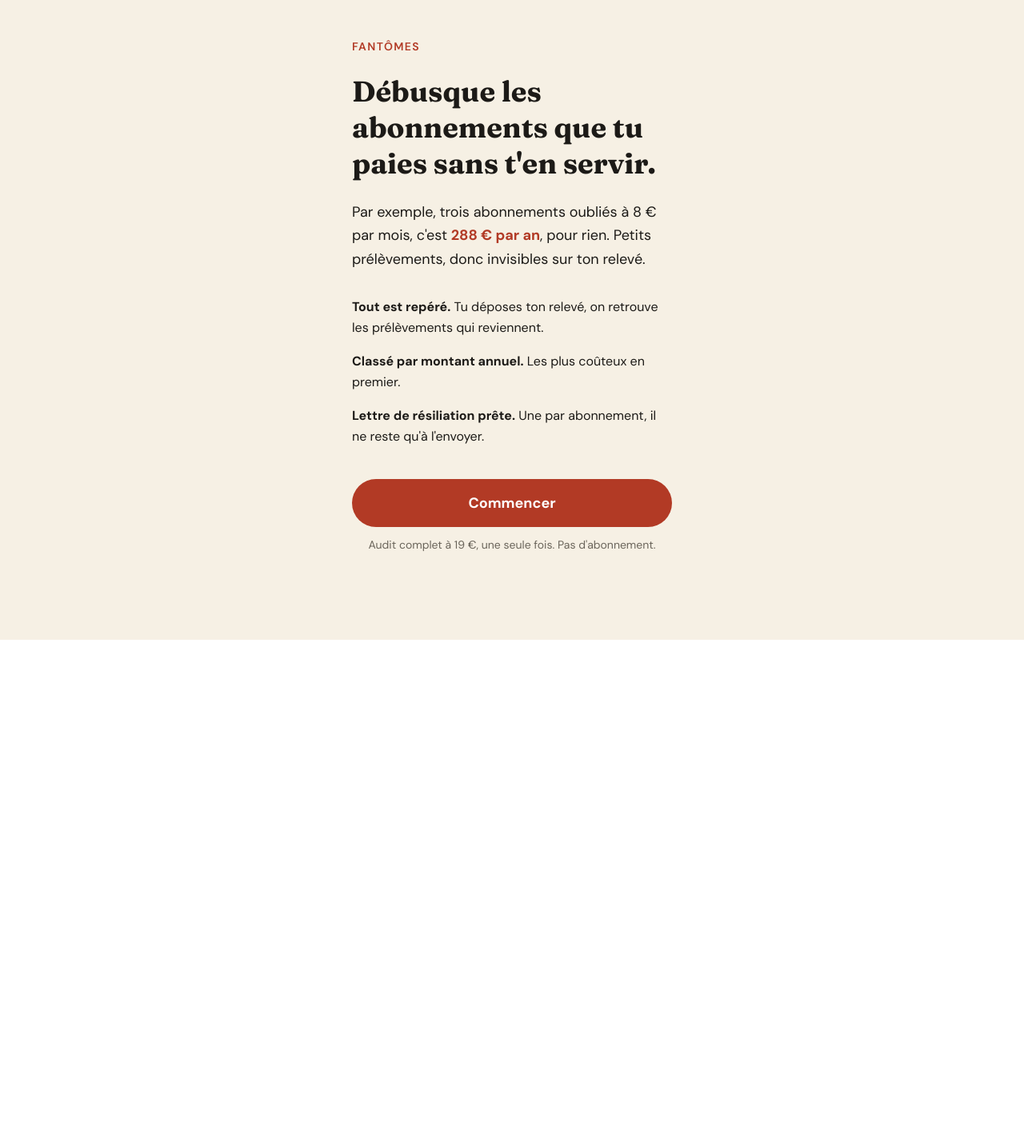
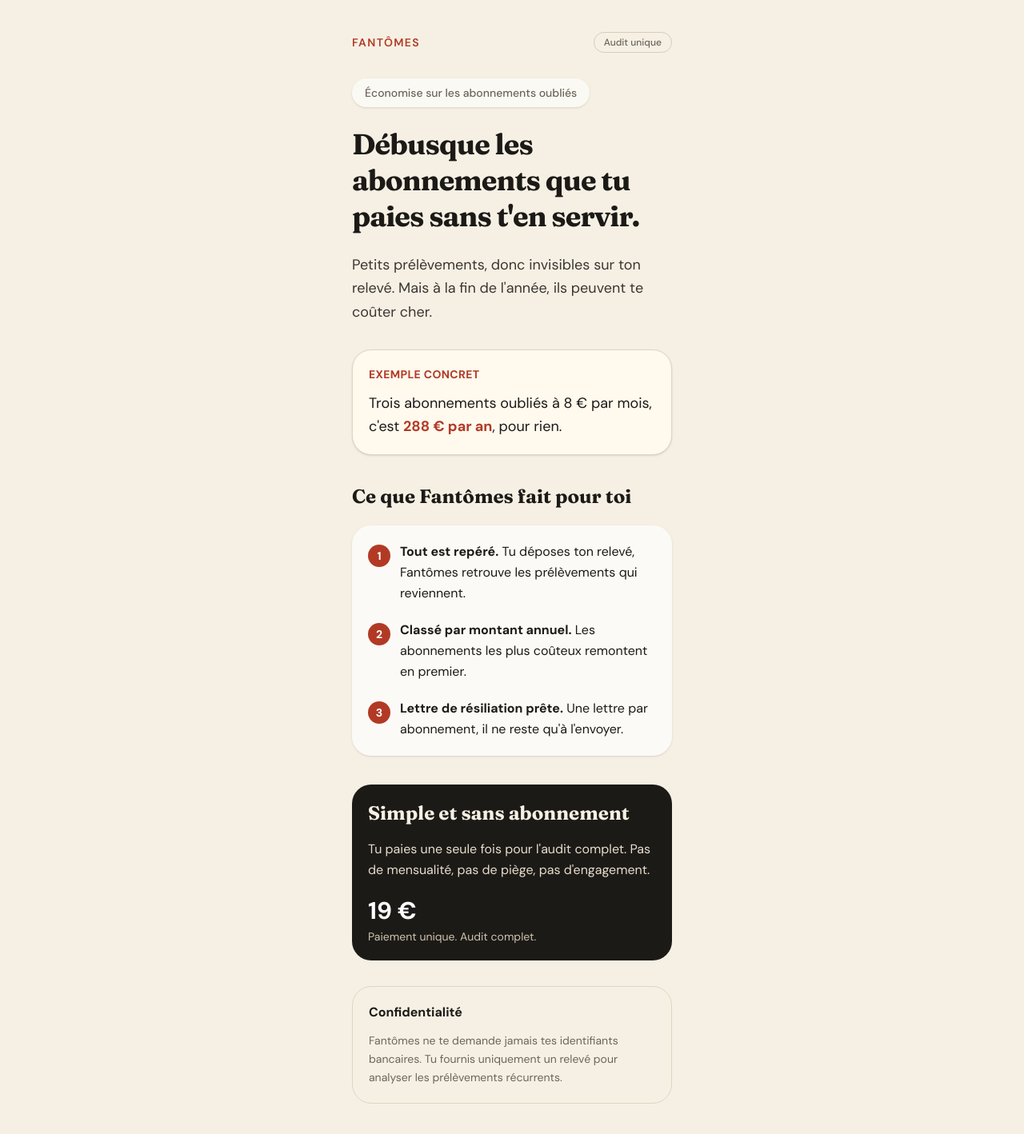
Before and after one commit to rhallkev81-cyber/fantomes, a Next.js app: page / in a window 1280 px wide. Shown: the top 1418 px of the page at 80% size. Before the commit the page ends 800 px from the top, so only its background shows below. Built offline with nearby package versions, Linux system fonts and the light colour scheme.

Commit message:
Amélioration landing Fantômes

```diff
--- a/app/page.tsx
+++ b/app/page.tsx
@@ -1,45 +1,132 @@
 export default function Home() {
   return (
     <main className="min-h-screen bg-[#F6F0E4] text-[#1C1A17]">
-      <div className="mx-auto flex max-w-md flex-col px-6 py-12">
+      <div className="mx-auto flex max-w-md flex-col px-6 py-10">
+        <header className="flex items-center justify-between">
           <p className="text-sm font-semibold uppercase tracking-widest text-[#B23A25]">
             Fantômes
           </p>
 
+          <span className="rounded-full border border-[#D8CBB8] px-3 py-1 text-xs font-medium text-[#6B655B]">
+            Audit unique
+          </span>
+        </header>
+
+        <section className="mt-8">
+          <div className="inline-flex rounded-full bg-white/60 px-4 py-2 text-sm font-medium text-[#6B655B] shadow-sm">
+            Économise sur les abonnements oubliés
+          </div>
+
           <h1
-          className="mt-6 text-4xl font-bold leading-tight"
+            className="mt-6 text-4xl font-bold leading-tight tracking-tight"
             style={{ fontFamily: "var(--font-fraunces), Georgia, serif" }}
           >
             Débusque les abonnements que tu paies sans t&apos;en servir.
           </h1>
 
-        <p className="mt-6 text-lg leading-relaxed">
-          Par exemple, trois abonnements oubliés à 8 € par mois, c&apos;est{" "}
-          <span className="font-bold text-[#B23A25]">288 € par an</span>, pour
-          rien. Petits prélèvements, donc invisibles sur ton relevé.
+          <p className="mt-6 text-lg leading-relaxed text-[#3B3630]">
+            Petits prélèvements, donc invisibles sur ton relevé. Mais à la fin
+            de l&apos;année, ils peuvent te coûter cher.
+          </p>
+        </section>
+
+        <section className="mt-8 rounded-3xl border border-[#E1D4C0] bg-[#FFF9EE] p-5 shadow-sm">
+          <p className="text-sm font-bold uppercase tracking-wide text-[#B23A25]">
+            Exemple concret
           </p>
 
-        <ul className="mt-8 space-y-4 text-base leading-relaxed">
-          <li>
-            <span className="font-bold">Tout est repéré.</span> Tu déposes ton
-            relevé, on retrouve les prélèvements qui reviennent.
+          <p className="mt-3 text-lg leading-relaxed">
+            Trois abonnements oubliés à 8 € par mois, c&apos;est{" "}
+            <span className="font-bold text-[#B23A25]">288 € par an</span>,
+            pour rien.
+          </p>
+        </section>
+
+        <section className="mt-9">
+          <h2
+            className="text-2xl font-bold"
+            style={{ fontFamily: "var(--font-fraunces), Georgia, serif" }}
+          >
+            Ce que Fantômes fait pour toi
+          </h2>
+
+          <div className="mt-5 rounded-3xl bg-white/70 p-5 shadow-sm">
+            <ul className="space-y-5 text-base leading-relaxed">
+              <li className="flex gap-3">
+                <span className="mt-1 flex h-7 w-7 shrink-0 items-center justify-center rounded-full bg-[#B23A25] text-sm font-bold text-white">
+                  1
+                </span>
+
+                <p>
+                  <span className="font-bold">Tout est repéré.</span> Tu
+                  déposes ton relevé, Fantômes retrouve les prélèvements qui
+                  reviennent.
+                </p>
               </li>
-          <li>
-            <span className="font-bold">Classé par montant annuel.</span> Les
-            plus coûteux en premier.
+
+              <li className="flex gap-3">
+                <span className="mt-1 flex h-7 w-7 shrink-0 items-center justify-center rounded-full bg-[#B23A25] text-sm font-bold text-white">
+                  2
+                </span>
+
+                <p>
+                  <span className="font-bold">Classé par montant annuel.</span>{" "}
+                  Les abonnements les plus coûteux remontent en premier.
+                </p>
               </li>
-          <li>
-            <span className="font-bold">Lettre de résiliation prête.</span> Une
-            par abonnement, il ne reste qu&apos;à l&apos;envoyer.
+
+              <li className="flex gap-3">
+                <span className="mt-1 flex h-7 w-7 shrink-0 items-center justify-center rounded-full bg-[#B23A25] text-sm font-bold text-white">
+                  3
+                </span>
+
+                <p>
+                  <span className="font-bold">
+                    Lettre de résiliation prête.
+                  </span>{" "}
+                  Une lettre par abonnement, il ne reste qu&apos;à l&apos;envoyer.
+                </p>
               </li>
             </ul>
+          </div>
+        </section>
+
+        <section className="mt-9 rounded-3xl bg-[#1C1A17] p-5 text-[#F6F0E4]">
+          <h2
+            className="text-2xl font-bold"
+            style={{ fontFamily: "var(--font-fraunces), Georgia, serif" }}
+          >
+            Simple et sans abonnement
+          </h2>
+
+          <p className="mt-4 leading-relaxed text-[#E8DDCC]">
+            Tu paies une seule fois pour l&apos;audit complet. Pas de
+            mensualité, pas de piège, pas d&apos;engagement.
+          </p>
+
+          <p className="mt-5 text-3xl font-bold text-white">19 €</p>
+
+          <p className="mt-1 text-sm text-[#CFC2AE]">
+            Paiement unique. Audit complet.
+          </p>
+        </section>
+
+        <section className="mt-8 rounded-3xl border border-[#E1D4C0] p-5">
+          <h2 className="font-bold">Confidentialité</h2>
+
+          <p className="mt-3 text-sm leading-relaxed text-[#6B655B]">
+            Fantômes ne te demande jamais tes identifiants bancaires. Tu fournis
+            uniquement un relevé pour analyser les prélèvements récurrents.
+          </p>
+        </section>
 
         <a
           href="#"
-          className="mt-10 block rounded-full bg-[#B23A25] px-6 py-4 text-center text-lg font-bold text-white"
+          className="mt-10 block rounded-full bg-[#B23A25] px-6 py-4 text-center text-lg font-bold text-white shadow-lg shadow-[#B23A25]/20 transition hover:bg-[#962F1E]"
         >
-          Commencer
+          Commencer l&apos;audit
         </a>
+
         <p className="mt-3 text-center text-sm text-[#6B655B]">
           Audit complet à 19 €, une seule fois. Pas d&apos;abonnement.
         </p>
```
Lines whose indentation alone changed are shown as unchanged.
